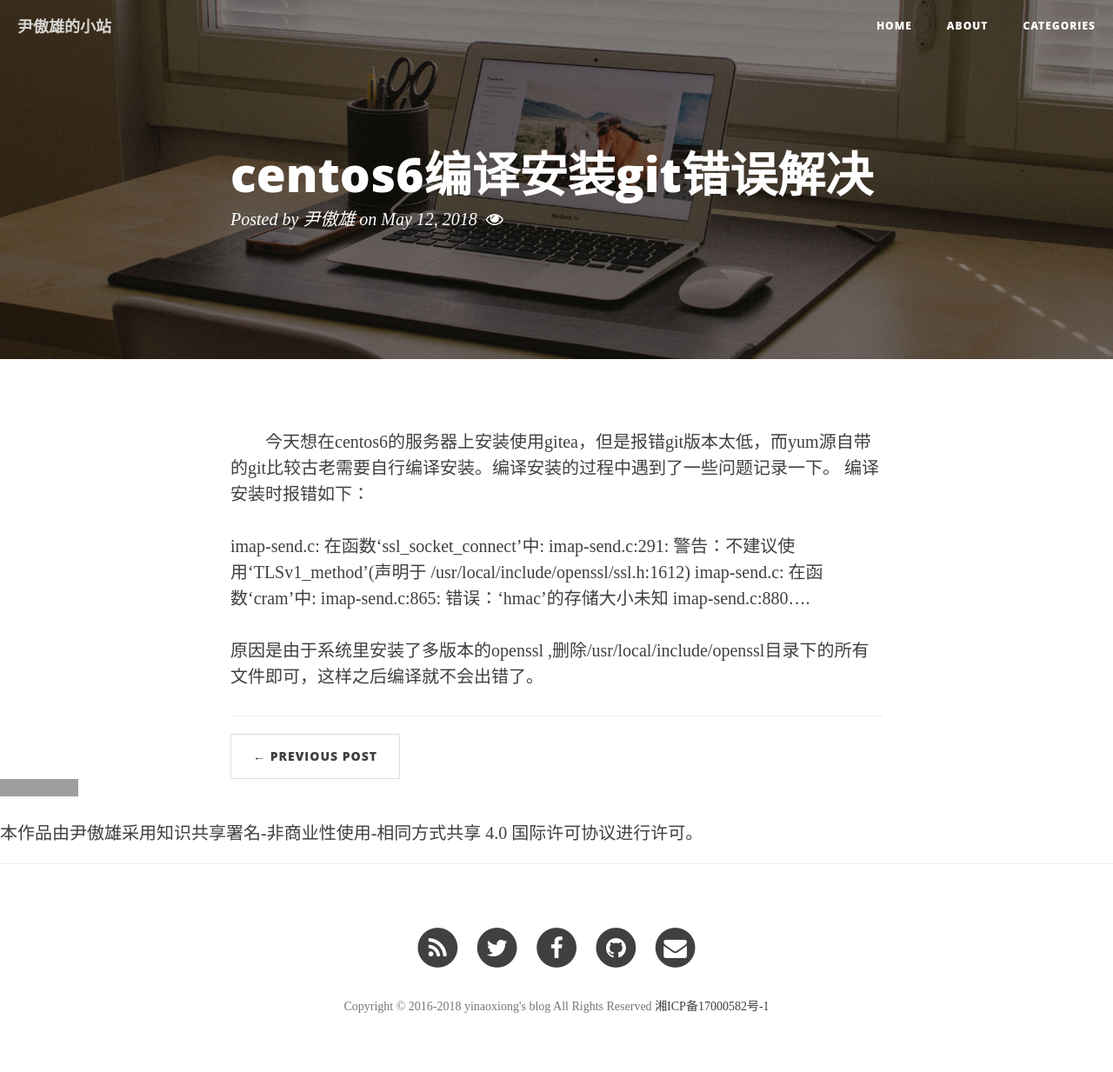
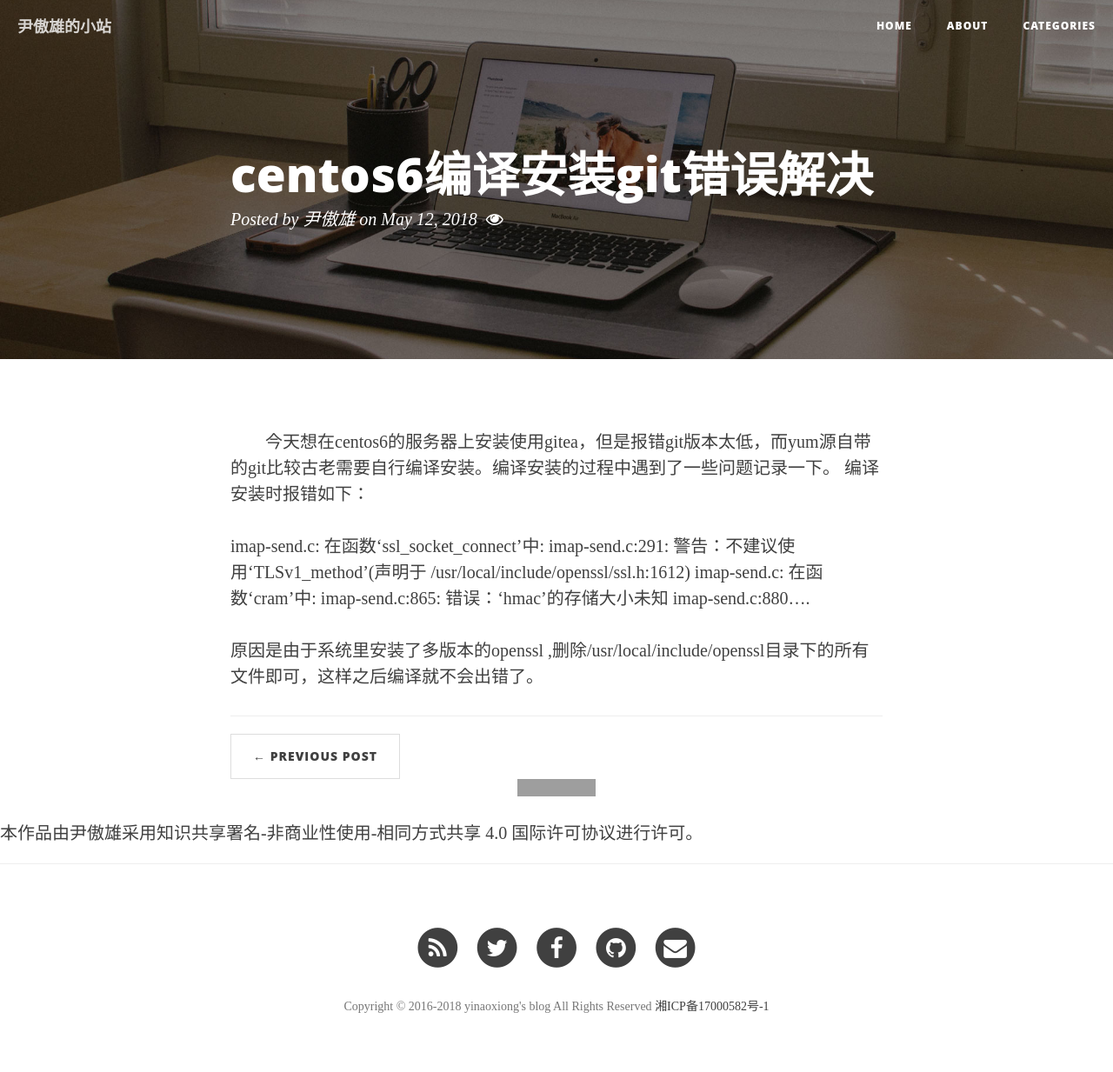
Before and after one commit to YinAoXiong/blog, a Jekyll site: the page built from _posts/2018-5-12-centos6编译安装git问题解决.md, in a window 1280 px wide. Shown: the whole page at 87% size. Built offline with Jekyll 4.4.1, drawn with Linux system fonts in a browser that asks for light colours; nearby versions of some CDN libraries; some web fonts are replaced; comment, search, counter and statistics services are not loaded; grey boxes are pictures that could not be loaded.

Commit message:
添加图片居中css

```diff
--- a/css/clean-blog.css
+++ b/css/clean-blog.css
@@ -401,3 +401,13 @@ img::-moz-selection {
 body {
   webkit-tap-highlight-color: #0085a1;
 }
+/*图片水平居中*/
+img {
+  margin:0 auto;
+  display:block;
+}
+/*公式自适应屏幕*/
+.official{
+  width: 100%;
+  overflow-x: scroll
+}
```
